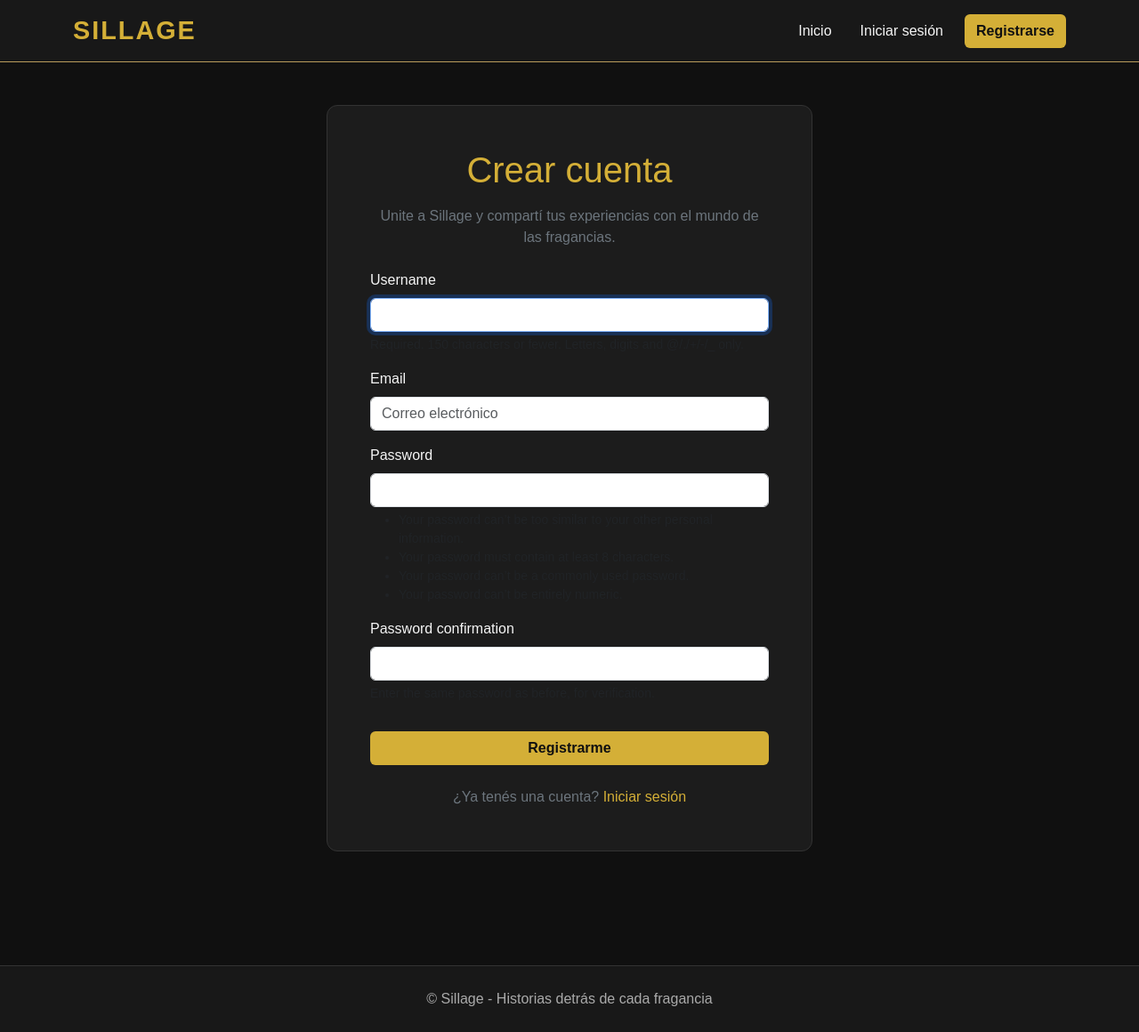
After one commit to MrAguzzz/sillage-blog, a Django app: page /registro/ in a window 1280 px wide. The commit adds this page. Shown: the whole page at 89% size. Run offline with Django 5.2, Linux system fonts and the light colour scheme.

Commit message:
Implementar registro, login y logout de usuarios

```diff
--- a/config/settings.py
+++ b/config/settings.py
@@ -134,3 +134,4 @@ MEDIA_URL = "/media/"
 MEDIA_ROOT = BASE_DIR / "media"
 LOGIN_URL = "/login/"
 LOGIN_REDIRECT_URL = "/"
+LOGOUT_REDIRECT_URL = "/"
--- a/config/urls.py
+++ b/config/urls.py
@@ -1,6 +1,5 @@
 from django.contrib import admin
 from django.urls import path, include
-from django.contrib.auth.views import LoginView
 from django.conf import settings
 from django.conf.urls.static import static
 
@@ -8,15 +7,16 @@ urlpatterns = [
     path("admin/", admin.site.urls),
 
     path(
-        "login/",
-        LoginView.as_view(
-            template_name="admin/login.html"
-        ),
-        name="login"
+        "",
+        include("posts.urls")
     ),
 
-    path("", include("posts.urls")),
+    path(
+        "",
+        include("usuarios.urls")
+    ),
 ]
+
 
 if settings.DEBUG:
     urlpatterns += static(
--- a/posts/templates/posts/base.html
+++ b/posts/templates/posts/base.html
@@ -131,18 +131,54 @@
                             <a
                                 class="btn btn-gold"
                                 href="{% url 'posts:crear_post' %}"
-                             >
+                            >
                                 + Nueva publicación
                             </a>
                         </li>
+
+                        <li class="nav-item ms-lg-3">
+                            <span class="nav-link">
+                                Hola, {{ user.username }}
+                            </span>
+                        </li>
+
+                        <li class="nav-item ms-lg-3">
+
+                            <form
+                                method="POST"
+                                action="{% url 'usuarios:logout' %}"
+                                class="m-0"
+                            >
+                                {% csrf_token %}
+
+                                <button
+                                    type="submit"
+                                    class="btn btn-outline-light"
+                                >
+                                    Cerrar sesión
+                                </button>
+
+                            </form>
+
+                        </li>
+
                     {% else %}
 
-                        <li class="nav-item">
-                             <a
+                        <li class="nav-item ms-lg-3">
+                            <a
                                 class="nav-link"
-                                href="{% url 'login' %}"
+                                href="{% url 'usuarios:login' %}"
                             >
-                                 Iniciar sesión
+                                Iniciar sesión
+                            </a>
+                        </li>
+
+                        <li class="nav-item ms-lg-3">
+                            <a
+                                class="btn btn-gold"
+                                href="{% url 'usuarios:registro' %}"
+                            >
+                                Registrarse
                             </a>
                         </li>
 
--- /dev/null
+++ b/usuarios/forms.py
@@ -0,0 +1,40 @@
+from django import forms
+from django.contrib.auth.forms import UserCreationForm
+from django.contrib.auth.models import User
+
+class RegistroForm(UserCreationForm):
+
+    email = forms.EmailField(
+        required=True,
+        widget=forms.EmailInput(
+            attrs={
+                "class": "form-control",
+                "placeholder": "Correo electrónico",
+            }
+        )
+    )
+
+    class Meta:
+        model = User
+        fields = (
+            "username",
+            "email",
+            "password1",
+            "password2",
+        )
+
+    def __init__(self, *args, **kwargs):
+        super().__init__(*args, **kwargs)
+
+        for campo in self.fields.values():
+            campo.widget.attrs["class"] = "form-control"
+
+    def clean_email(self):
+        email = self.cleaned_data["email"].strip().lower()
+
+        if User.objects.filter(email__iexact=email).exists():
+            raise forms.ValidationError(
+                "Ya existe una cuenta con este correo electrónico."
+            )
+
+        return email
--- /dev/null
+++ b/usuarios/templates/usuarios/registro.html
@@ -0,0 +1,81 @@
+{% extends "posts/base.html" %}
+
+{% block title %}Crear cuenta | Sillage{% endblock %}
+
+{% block content %}
+
+<div class="row justify-content-center">
+
+    <div class="col-md-8 col-lg-6">
+
+        <div class="post-card p-4 p-md-5">
+
+            <h1 class="gold-text text-center mb-3">
+                Crear cuenta
+            </h1>
+
+            <p class="text-secondary text-center mb-4">
+                Unite a Sillage y compartí tus experiencias
+                con el mundo de las fragancias.
+            </p>
+
+            <form method="POST">
+
+                {% csrf_token %}
+
+                {% for campo in formulario %}
+
+                    <div class="mb-3">
+
+                        <label
+                            for="{{ campo.id_for_label }}"
+                            class="form-label"
+                        >
+                            {{ campo.label }}
+                        </label>
+
+                        {{ campo }}
+
+                        {% for error in campo.errors %}
+                            <div class="text-danger small mt-1">
+                                {{ error }}
+                            </div>
+                        {% endfor %}
+
+                        {% if campo.help_text %}
+                            <div class="form-text">
+                                {{ campo.help_text }}
+                            </div>
+                        {% endif %}
+
+                    </div>
+
+                {% endfor %}
+
+                <button
+                    type="submit"
+                    class="btn btn-gold w-100 mt-3"
+                >
+                    Registrarme
+                </button>
+
+            </form>
+
+            <p class="text-center text-secondary mt-4 mb-0">
+                ¿Ya tenés una cuenta?
+
+                <a
+                    href="{% url 'usuarios:login' %}"
+                    class="gold-text text-decoration-none"
+                >
+                    Iniciar sesión
+                </a>
+            </p>
+
+        </div>
+
+    </div>
+
+</div>
+
+{% endblock %}
--- /dev/null
+++ b/usuarios/urls.py
@@ -0,0 +1,29 @@
+from django.urls import path
+from django.contrib.auth.views import LoginView, LogoutView
+
+from . import views
+
+app_name = "usuarios"
+
+urlpatterns = [
+    path(
+        "registro/",
+        views.registro,
+        name="registro"
+    ),
+
+    path(
+        "login/",
+        LoginView.as_view(
+            template_name="usuarios/login.html",
+            redirect_authenticated_user=True
+        ),
+        name="login"
+    ),
+
+    path(
+        "logout/",
+        LogoutView.as_view(),
+        name="logout"
+    ),
+]
--- a/usuarios/views.py
+++ b/usuarios/views.py
@@ -1,3 +1,28 @@
-from django.shortcuts import render
+from django.shortcuts import render, redirect
+from django.contrib.auth import login
+from django.contrib.auth.decorators import login_required
 
-# Create your views here.
+from .forms import RegistroForm
+
+def registro(request):
+    if request.user.is_authenticated:
+        return redirect("posts:lista_posts")
+
+    if request.method == "POST":
+        formulario = RegistroForm(request.POST)
+
+        if formulario.is_valid():
+            usuario = formulario.save()
+
+            login(request, usuario)
+
+            return redirect("posts:lista_posts")
+
+    else:
+        formulario = RegistroForm()
+
+    return render(
+        request,
+        "usuarios/registro.html",
+        {"formulario": formulario}
+    )
```
Also changed, not shown: usuarios/templates/usuarios/login.html (added, +104 -0 lines).
